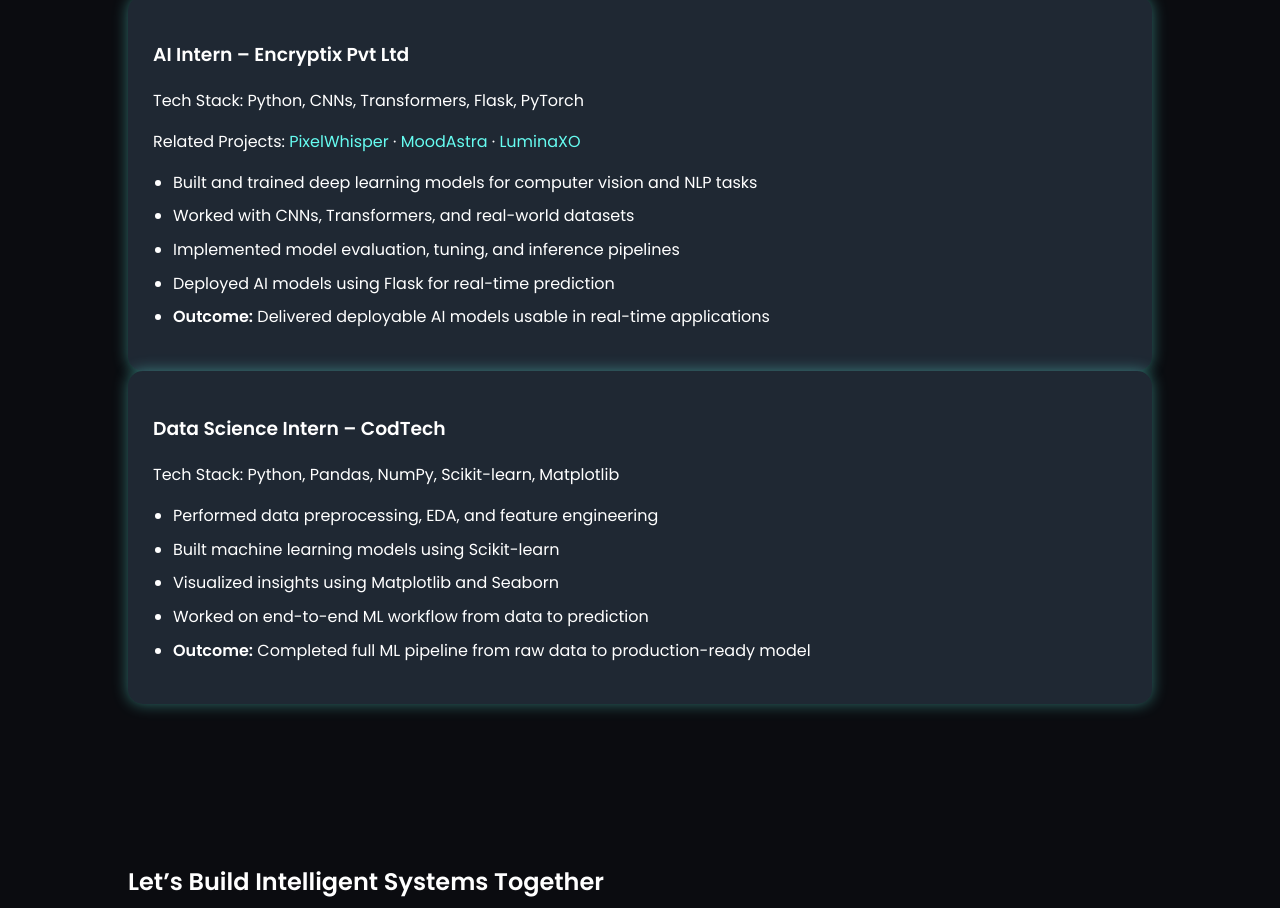
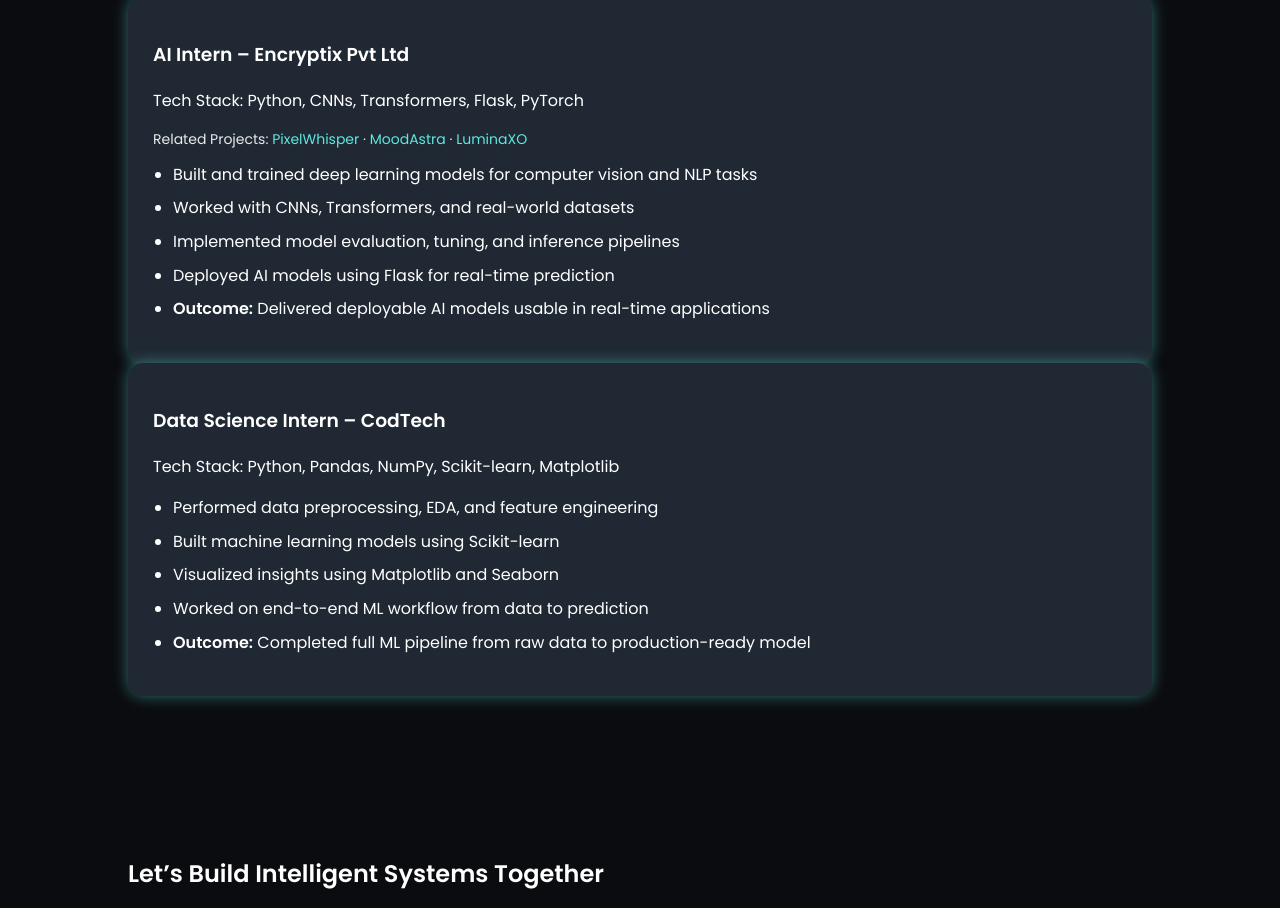
Before and after one commit to Bhoomigupta603/bhoomigupta603.github.io, a plain HTML site: page index.html in a window 1280 px wide. Shown: the part 2580-3488 px from the top of the page. Drawn offline with Linux system fonts and the light colour scheme.

Commit message:
Update style.css

```diff
--- a/style.css
+++ b/style.css
@@ -167,3 +167,19 @@ text-decoration:none;
   margin-bottom: 8px;
   line-height: 1.6;
 }
+
+.exp-links{
+  font-size: 14px;
+  margin-bottom: 10px;
+  opacity: 0.9;
+}
+
+.exp-links a{
+  color: #66fcf1;
+  text-decoration: none;
+  font-weight: 500;
+}
+
+.exp-links a:hover{
+  text-decoration: underline;
+}
```
